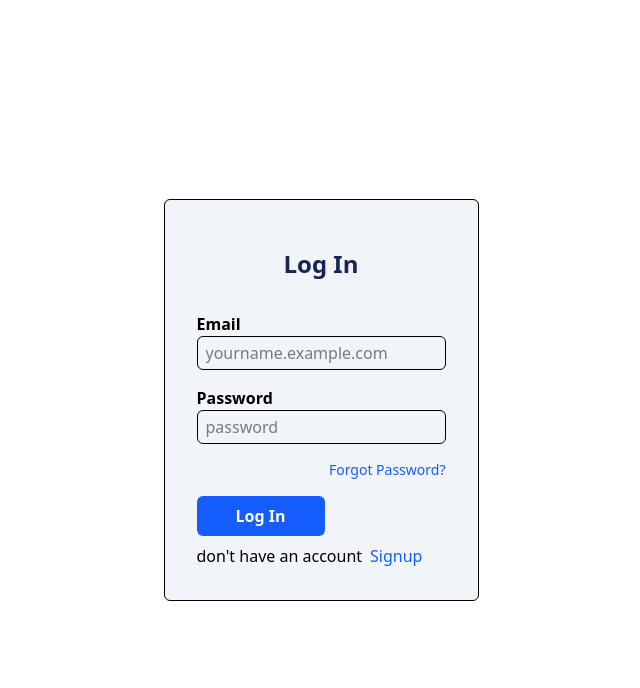
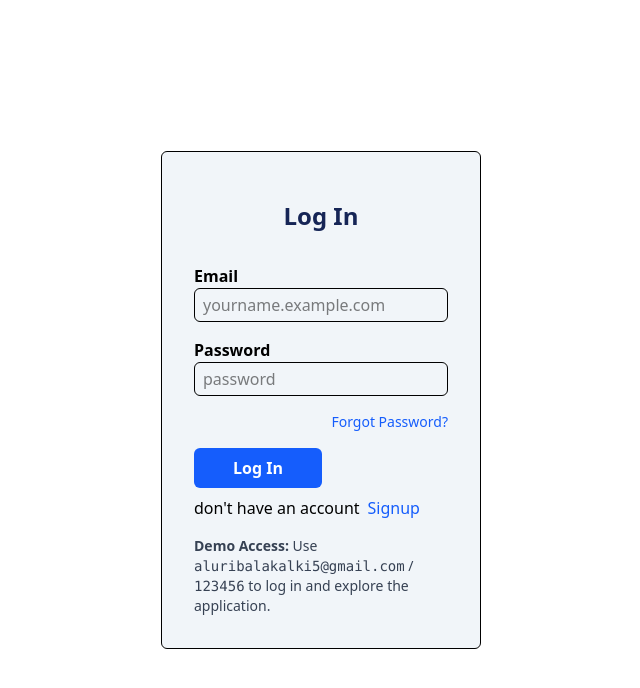
Before and after one commit to Balakalki/Attendance_Tracker, a React (Vite) app in the folder attendance_portal_fontend/: page /login in a window 1280 px wide. Shown: the top 688 px of the page, without its empty margins (319-959 px from the left). Built offline with nearby package versions, Linux system fonts and the light colour scheme.

Commit message:
added demo access

```diff
--- a/attendance_portal_fontend/src/pages/LogIn.jsx
+++ b/attendance_portal_fontend/src/pages/LogIn.jsx
@@ -29,7 +29,7 @@ const LogIn = () => {
 
   return (
     <div className="flex justify-center items-center h-screen">
-      <div className="bg-slate-100 border rounded-md p-8">
+      <div className="bg-slate-100 max-w-80 border rounded-md p-8">
         <div className="flex justify-center text-2xl font-bold p-4 pb-8 min-w-60 text-blue-950">
           <h1>Log In</h1>
         </div>
@@ -90,6 +90,10 @@ const LogIn = () => {
             Signup
           </Link>
         </div>
+          <p className="text-sm text-gray-700 mt-4">
+  <strong>Demo Access:</strong> Use <code>aluribalakalki5@gmail.com</code> / <code>123456</code> to log in and explore the application.
+</p>
+
       </div>
     </div>
   );
```
